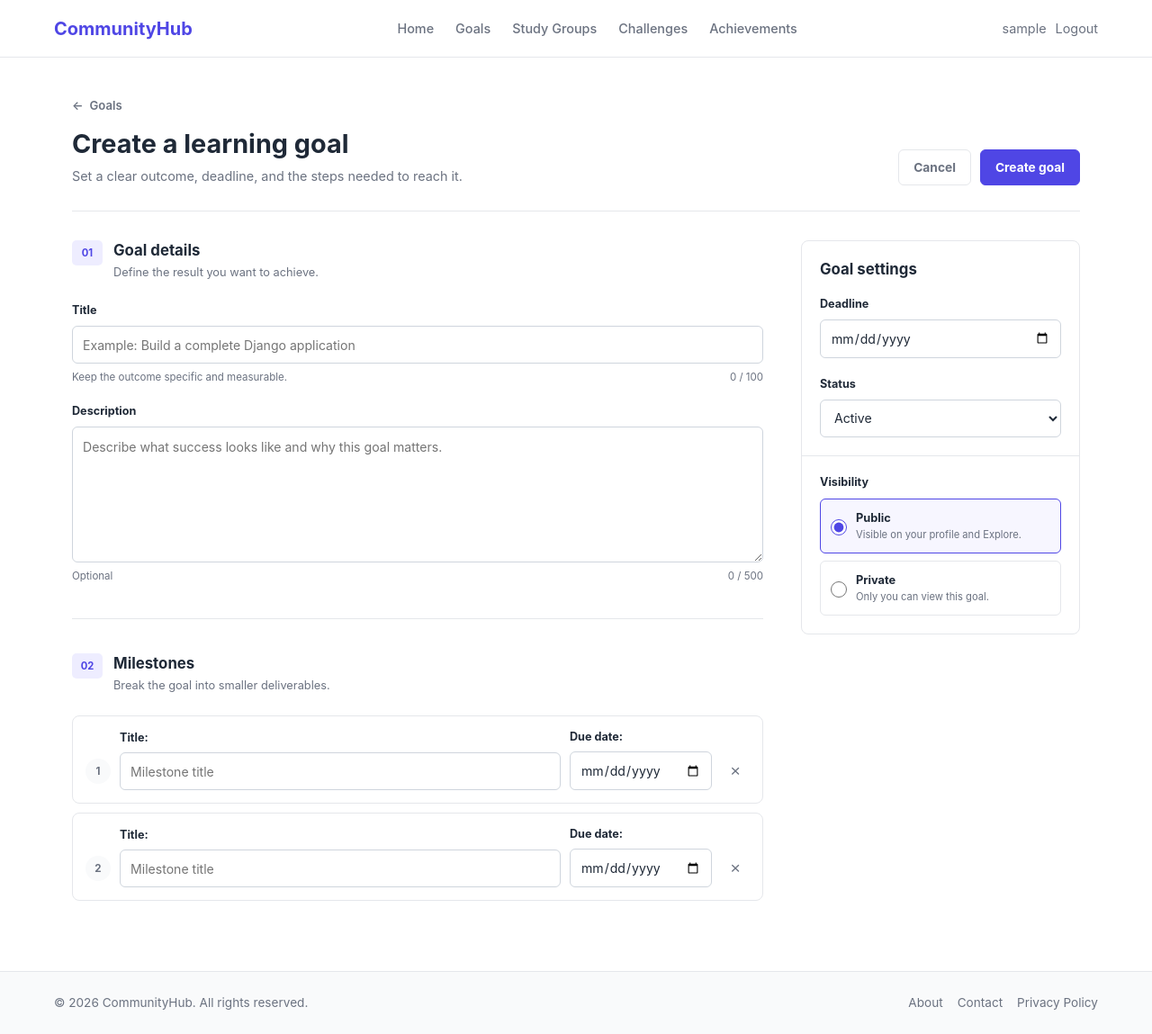
After one commit to arsenibatullin21-web/skillsprint, a Django app: page /create/ in a window 1280 px wide. The commit adds this page. Shown: the whole page at 90% size. Run offline with Django 5.2, Linux system fonts and the light colour scheme; the visitor is signed in with stand-in values (Sample User, id 1).

Commit message:
Goals: create goal logic with new page

```diff
--- a/goals/forms.py
+++ b/goals/forms.py
@@ -0,0 +1,28 @@
+from django import forms
+from django.forms.models import inlineformset_factory
+
+from goals.models import LearningGoals, Milestone
+
+
+class GoalCreateForm(forms.ModelForm):
+
+    class Meta:
+        model = LearningGoals
+        fields = ['title', 'description', 'visibility', 'status','deadline']
+
+
+MilestoneFormSet = inlineformset_factory(
+    parent_model=LearningGoals,
+    model=Milestone,
+    fields=["title", "due_date"],
+    extra=2,
+    can_delete=True,
+    widgets={
+        "title": forms.TextInput(
+            attrs={"placeholder": "Milestone title"}
+        ),
+        "due_date": forms.DateInput(
+            attrs={"type": "date"}
+        ),
+    },
+)
--- a/goals/models.py
+++ b/goals/models.py
@@ -51,7 +51,7 @@ class Milestone(models.Model):
 
 
     class Meta:
-        ordering = ['title']
+        ordering = ['position', 'id']
         db_table = 'milestone'
         verbose_name = 'Milestone'
         verbose_name_plural = 'Milestones'
--- /dev/null
+++ b/goals/static/goals/css/goal_form.css
@@ -0,0 +1,413 @@
+.goal-form-page {
+    max-width: 1120px;
+    margin: 0 auto;
+}
+
+.goal-form-header {
+    display: flex;
+    align-items: flex-end;
+    justify-content: space-between;
+    gap: 28px;
+    padding-bottom: 28px;
+    border-bottom: 1px solid var(--color-border);
+}
+
+.back-link {
+    display: inline-flex;
+    align-items: center;
+    gap: 7px;
+    margin-bottom: 14px;
+    color: var(--color-text-muted);
+    font-size: 0.82rem;
+    font-weight: 600;
+}
+
+.back-link:hover {
+    color: var(--color-primary);
+}
+
+.goal-form-header h1 {
+    font-size: 1.8rem;
+    line-height: 1.25;
+    letter-spacing: 0;
+}
+
+.goal-form-header p {
+    margin-top: 7px;
+    color: var(--color-text-muted);
+    font-size: 0.9rem;
+}
+
+.header-actions,
+.mobile-form-actions {
+    display: flex;
+    align-items: center;
+    gap: 10px;
+}
+
+.primary-action,
+.secondary-action {
+    display: inline-flex;
+    min-height: 40px;
+    align-items: center;
+    justify-content: center;
+    padding: 9px 16px;
+    border-radius: 6px;
+    font: inherit;
+    font-size: 0.86rem;
+    font-weight: 650;
+    cursor: pointer;
+}
+
+.primary-action {
+    border: 1px solid var(--color-primary);
+    background: var(--color-primary);
+    color: #fff;
+}
+
+.primary-action:hover {
+    border-color: var(--color-primary-hover);
+    background: var(--color-primary-hover);
+}
+
+.secondary-action {
+    border: 1px solid var(--color-border);
+    background: var(--color-bg);
+    color: var(--color-text);
+}
+
+.secondary-action:hover {
+    border-color: #c7cdd5;
+    background: var(--color-bg-alt);
+}
+
+.goal-form {
+    display: grid;
+    grid-template-columns: minmax(0, 1fr) 310px;
+    gap: 42px;
+    padding-top: 32px;
+}
+
+.goal-form-main {
+    display: grid;
+    min-width: 0;
+    gap: 38px;
+}
+
+.form-section {
+    padding-bottom: 38px;
+    border-bottom: 1px solid var(--color-border);
+}
+
+.form-section:last-child {
+    border-bottom: 0;
+}
+
+.section-title {
+    display: grid;
+    grid-template-columns: 34px minmax(0, 1fr);
+    gap: 12px;
+    margin-bottom: 24px;
+}
+
+.section-title > span {
+    display: grid;
+    width: 34px;
+    height: 28px;
+    place-items: center;
+    border-radius: 5px;
+    background: #eeedff;
+    color: var(--color-primary);
+    font-size: 0.7rem;
+    font-weight: 750;
+}
+
+.section-title h2,
+.goal-settings h2 {
+    font-size: 1.05rem;
+    line-height: 1.35;
+    letter-spacing: 0;
+}
+
+.section-title p {
+    margin-top: 3px;
+    color: var(--color-text-muted);
+    font-size: 0.8rem;
+}
+
+.field-group {
+    display: grid;
+    gap: 7px;
+    margin-bottom: 20px;
+}
+
+.field-group:last-child {
+    margin-bottom: 0;
+}
+
+.field-group label,
+.milestone-row label,
+.visibility-fieldset legend,
+.progress-setting label {
+    color: var(--color-text);
+    font-size: 0.79rem;
+    font-weight: 650;
+}
+
+.field-group input,
+.field-group textarea,
+.field-group select,
+.milestone-row input {
+    width: 100%;
+    border: 1px solid #cfd5dd;
+    border-radius: 6px;
+    background: var(--color-bg);
+    color: var(--color-text);
+    font: inherit;
+    font-size: 0.88rem;
+}
+
+.field-group input,
+.field-group select,
+.milestone-row input {
+    min-height: 42px;
+    padding: 9px 11px;
+}
+
+.field-group textarea {
+    min-height: 136px;
+    padding: 11px;
+    resize: vertical;
+}
+
+.field-group input:focus,
+.field-group textarea:focus,
+.field-group select:focus,
+.milestone-row input:focus {
+    outline: 2px solid rgb(79 70 229 / 16%);
+    border-color: var(--color-primary);
+}
+
+.field-meta {
+    display: flex;
+    justify-content: space-between;
+    gap: 12px;
+    color: var(--color-text-muted);
+    font-size: 0.72rem;
+}
+
+.milestone-list {
+    display: grid;
+    gap: 10px;
+}
+
+.milestone-row {
+    display: grid;
+    grid-template-columns: 28px minmax(0, 1fr) 158px 32px;
+    align-items: end;
+    gap: 10px;
+    padding: 14px;
+    border: 1px solid var(--color-border);
+    border-radius: 8px;
+}
+
+.milestone-position {
+    display: grid;
+    width: 28px;
+    height: 28px;
+    margin-bottom: 7px;
+    place-items: center;
+    border-radius: 50%;
+    background: var(--color-bg-alt);
+    color: var(--color-text-muted);
+    font-size: 0.72rem;
+    font-weight: 700;
+}
+
+.milestone-field,
+.milestone-date {
+    display: grid;
+    gap: 6px;
+}
+
+.remove-milestone {
+    display: grid;
+    width: 32px;
+    height: 32px;
+    margin-bottom: 5px;
+    place-items: center;
+    border: 0;
+    border-radius: 5px;
+    background: transparent;
+    color: var(--color-text-muted);
+    font-size: 1.2rem;
+    cursor: pointer;
+}
+
+.remove-milestone:hover {
+    background: #fff0ee;
+    color: #b42318;
+}
+
+.add-milestone {
+    display: inline-flex;
+    min-height: 38px;
+    align-items: center;
+    gap: 7px;
+    margin-top: 12px;
+    padding: 8px 11px;
+    border: 1px dashed #b7bec8;
+    border-radius: 6px;
+    background: transparent;
+    color: var(--color-primary);
+    font: inherit;
+    font-size: 0.8rem;
+    font-weight: 650;
+    cursor: pointer;
+}
+
+.add-milestone:hover {
+    border-color: var(--color-primary);
+    background: #f7f6ff;
+}
+
+.goal-settings {
+    display: grid;
+    align-self: start;
+    gap: 0;
+    border: 1px solid var(--color-border);
+    border-radius: 8px;
+    background: var(--color-bg);
+}
+
+.settings-section {
+    padding: 20px;
+    border-bottom: 1px solid var(--color-border);
+}
+
+.settings-section:last-child {
+    border-bottom: 0;
+}
+
+.goal-settings h2 {
+    margin-bottom: 18px;
+}
+
+.visibility-fieldset {
+    display: grid;
+    gap: 8px;
+    border: 0;
+}
+
+.visibility-fieldset legend {
+    margin-bottom: 8px;
+}
+
+.visibility-option {
+    display: grid;
+    grid-template-columns: 18px minmax(0, 1fr);
+    gap: 10px;
+    padding: 11px;
+    border: 1px solid var(--color-border);
+    border-radius: 6px;
+    cursor: pointer;
+}
+
+.visibility-option:has(input:checked) {
+    border-color: var(--color-primary);
+    background: #f7f6ff;
+}
+
+.visibility-option input {
+    margin-top: 3px;
+    accent-color: var(--color-primary);
+}
+
+.visibility-option strong,
+.visibility-option small {
+    display: block;
+}
+
+.visibility-option strong {
+    font-size: 0.8rem;
+}
+
+.visibility-option small {
+    margin-top: 2px;
+    color: var(--color-text-muted);
+    font-size: 0.7rem;
+    line-height: 1.4;
+}
+
+.progress-setting > div {
+    display: flex;
+    align-items: center;
+    justify-content: space-between;
+    gap: 16px;
+    margin-bottom: 10px;
+}
+
+.progress-setting output {
+    color: var(--color-primary);
+    font-size: 0.78rem;
+    font-weight: 700;
+}
+
+.progress-setting input {
+    width: 100%;
+    accent-color: var(--color-primary);
+}
+
+.mobile-form-actions {
+    display: none;
+}
+
+@media (max-width: 860px) {
+    .goal-form {
+        grid-template-columns: 1fr;
+        gap: 30px;
+    }
+
+    .goal-settings {
+        grid-row: 1;
+    }
+}
+
+@media (max-width: 640px) {
+    .goal-form-header {
+        align-items: flex-start;
+        flex-direction: column;
+    }
+
+    .goal-form-header h1 {
+        font-size: 1.5rem;
+    }
+
+    .header-actions {
+        display: none;
+    }
+
+    .goal-form {
+        padding-top: 24px;
+    }
+
+    .milestone-row {
+        grid-template-columns: 28px minmax(0, 1fr) 32px;
+    }
+
+    .milestone-date {
+        grid-column: 2 / -1;
+    }
+
+    .remove-milestone {
+        grid-column: 3;
+        grid-row: 1;
+    }
+
+    .mobile-form-actions {
+        display: grid;
+        grid-template-columns: 1fr 1fr;
+        grid-column: 1;
+        padding-top: 4px;
+    }
+}
--- /dev/null
+++ b/goals/templates/goals/goal_create.html
@@ -0,0 +1,227 @@
+{% extends "base.html" %}
+{% load static %}
+
+{% block title %}Create Goal - CommunityHub{% endblock %}
+
+{% block extra_css %}
+    <link rel="stylesheet" href="{% static 'goals/css/goal_form.css' %}">
+{% endblock %}
+
+{% block content %}
+<div class="goal-form-page">
+    <header class="goal-form-header">
+        <div>
+            <a href="{% url 'goals:my_goals' %}" class="back-link">
+                <span aria-hidden="true">&larr;</span>
+                Goals
+            </a>
+            <h1>Create a learning goal</h1>
+            <p>Set a clear outcome, deadline, and the steps needed to reach it.</p>
+        </div>
+
+        <div class="header-actions">
+            <a href="{% url 'goals:my_goals' %}" class="secondary-action">Cancel</a>
+            <button type="submit" form="goal-form" class="primary-action">
+                Create goal
+            </button>
+        </div>
+    </header>
+
+    <form id="goal-form" class="goal-form" method="post" action="">
+        {% csrf_token %}
+        {{ milestone_formset.management_form }}
+        {% if form.non_field_errors %}
+              <ul class="non-field-errors">
+                    <li>{{ form.non_field_errors }}</li>
+                </ul>
+        {% endif %}
+        <div class="goal-form-main">
+            <section class="form-section">
+                <div class="section-title">
+                    <span>01</span>
+                    <div>
+                        <h2>Goal details</h2>
+                        <p>Define the result you want to achieve.</p>
+                    </div>
+                </div>
+
+                <div class="field-group">
+                    <label for="id_title">Title</label>
+                    <input
+                        id="id_title"
+                        name="{{ form.title.name }}"
+                        type="text"
+                        value="{{ form.title.value|default_if_none:'' }}"
+                        maxlength="100"
+                        placeholder="Example: Build a complete Django application"
+                    >
+                    <div class="field-meta">
+                        <span>Keep the outcome specific and measurable.</span>
+                        <span>0 / 100</span>
+                    </div>
+                    {% if form.title.errors %}
+                        <span class="field-error">{{ form.title.errors.0 }}</span>
+                    {% endif %}
+                </div>
+
+                <div class="field-group">
+                    <label for="id_description">Description</label>
+                    <textarea
+                        id="id_description"
+                        name="{{ form.description.name }}"
+                        rows="6"
+                        maxlength="500"
+
+                        placeholder="Describe what success looks like and why this goal matters."
+                    >{{ form.description.value|default_if_none:'' }}</textarea>
+                    <div class="field-meta">
+                        <span>Optional</span>
+                        <span>0 / 500</span>
+                    </div>
+                      {% if form.description.errors %}
+                        <span class="field-error">{{ form.description.errors.0 }}</span>
+                    {% endif %}
+                </div>
+            </section>
+
+            <section class="form-section">
+                <div class="section-title">
+                    <span>02</span>
+                    <div>
+                        <h2>Milestones</h2>
+                        <p>Break the goal into smaller deliverables.</p>
+                    </div>
+                </div>
+
+               <div id="milestone-list" class="milestone-list">
+                {{ milestone_formset.non_form_errors }}
+
+                {% for milestone_form in milestone_formset %}
+                    <div class="milestone-row">
+                        {% for hidden_field in milestone_form.hidden_fields %}
+                            {{ hidden_field }}
+                        {% endfor %}
+
+                        <span class="milestone-position">
+                            {{ forloop.counter }}
+                        </span>
+                        <div class="milestone-field">
+                            {{ milestone_form.title.label_tag }}
+                            {{ milestone_form.title }}
+                            {{ milestone_form.title.errors }}
+                        </div>
+
+                        <div class="milestone-date">
+                            {{ milestone_form.due_date.label_tag }}
+                            {{ milestone_form.due_date }}
+                            {{ milestone_form.due_date.errors }}
+                        </div>
+
+                        <span hidden>
+                            {{ milestone_form.DELETE }}
+                        </span>
+
+                        <button
+                            type="button"
+                            class="remove-milestone"
+                            aria-label="Remove milestone"
+                        >
+                            &times;
+                        </button>
+                    </div>
+                {% endfor %}
+            </div>
+{##}
+{#                <button type="button" class="add-milestone">#}
+{#                    <span aria-hidden="true">+</span>#}
+{#                    Add milestone#}
+{#                </button>#}
+            </section>
+        </div>
+
+        <aside class="goal-settings">
+            <section class="settings-section">
+                <h2>Goal settings</h2>
+
+                <div class="field-group">
+                    <label for="id_deadline">Deadline</label>
+                    <input id="id_deadline" name="{{ form.deadline.name }}" type="date"  value="{{ form.deadline.value|default_if_none:'' }}">
+                </div>
+                  {% if form.deadline.errors %}
+                        <span class="field-error">{{ form.deadline.errors.0 }}</span>
+                    {% endif %}
+
+                <div class="field-group">
+                    <label for="id_status">Status</label>
+                    <select id="id_status" name="{{ form.status.name }}">
+                        <option value="active" selected>Active</option>
+                        <option value="paused">Paused</option>
+                    </select>
+                      {% if form.status.errors %}
+                        <span class="field-error">{{ form.status.errors.0 }}</span>
+                    {% endif %}
+                </div>
+            </section>
+
+            <section class="settings-section">
+                <fieldset class="visibility-fieldset">
+                    <legend>Visibility</legend>
+
+                    <label class="visibility-option">
+                        <input type="radio" name="{{ form.visibility.name }}" value="public" checked>
+                        <span>
+                            <strong>Public</strong>
+                            <small>Visible on your profile and Explore.</small>
+                        </span>
+                    </label>
+
+                    <label class="visibility-option">
+                        <input type="radio" name="{{ form.visibility.name }}" value="private">
+                        <span>
+                            <strong>Private</strong>
+                            <small>Only you can view this goal.</small>
+                        </span>
+                    </label>
+                         {% if form.visibility.errors %}
+                            <span class="field-error">{{ form.visibility.errors.0 }}</span>
+                        {% endif %}
+                </fieldset>
+            </section>
+        </aside>
+
+        <div class="mobile-form-actions">
+            <a href="{% url 'goals:my_goals' %}" class="secondary-action">Cancel</a>
+            <button type="submit" class="primary-action">Create goal</button>
+        </div>
+    </form>
+</div>
+    <script>
+    const milestoneList = document.querySelector("#milestone-list");
+
+    milestoneList.addEventListener("click", (event) => {
+        const removeButton = event.target.closest(".remove-milestone");
+
+        if (!removeButton) {
+            return;
+        }
+
+        const row = removeButton.closest(".milestone-row");
+        const deleteInput = row.querySelector(
+            'input[name$="-DELETE"]'
+        );
+
+        deleteInput.checked = true;
+        row.hidden = true;
+
+        const visibleRows = milestoneList.querySelectorAll(
+            ".milestone-row:not([hidden])"
+        );
+
+        visibleRows.forEach((visibleRow, index) => {
+            visibleRow.querySelector(
+                ".milestone-position"
+            ).textContent = index + 1;
+        });
+    });
+</script>
+{% endblock %}
--- a/goals/templates/goals/home.html
+++ b/goals/templates/goals/home.html
@@ -16,7 +16,7 @@
             <p class="dashboard-summary">Keep your learning moving with one meaningful step today.</p>
         </div>
         {% if goals %}
-        <a href="#" class="dashboard-primary-action">
+        <a href="{% url 'goals:create' %}" class="dashboard-primary-action">
             <span aria-hidden="true">+</span>
             New goal
         </a>
@@ -188,7 +188,7 @@
     </div>
     {% else %}
         <h3>You don't have any goals</h3>
-        <a href="#" class="dashboard-primary-action">
+        <a href="{% url 'goals:create' %}" class="dashboard-primary-action">
             <span aria-hidden="true">+</span>
             New goal
         </a>
--- a/goals/urls.py
+++ b/goals/urls.py
@@ -5,4 +5,5 @@ app_name = 'goals'
 
 urlpatterns = [
     path('', views.MyGoalsView.as_view(), name='my_goals'),
+    path('create/', views.CreateGoalView.as_view(), name='create')
 ]
--- a/goals/views.py
+++ b/goals/views.py
@@ -1,10 +1,16 @@
 from datetime import timedelta
 
+from django.contrib.auth.mixins import LoginRequiredMixin
+from django.db import transaction
 from django.db.models import Avg, Count, Q
+from django.http import HttpResponseRedirect
+from django.template.context_processors import request
 from django.utils import timezone
 
-from django.views.generic import ListView
+from django.views.generic import ListView, CreateView
+from django.urls import reverse_lazy
 
+from goals.forms import GoalCreateForm, MilestoneFormSet
 from goals.models import LearningGoals, ProgressEntry
 
 
@@ -80,3 +86,45 @@ class MyGoalsView(ListView):
                 ),
             )
         )
+
+class CreateGoalView(LoginRequiredMixin,CreateView):
+    model = LearningGoals
+    template_name = 'goals/goal_create.html'
+    success_url = reverse_lazy('goals:my_goals')
+    form_class = GoalCreateForm
+
+    def get_context_data(self, **kwargs):
+        context = super().get_context_data(**kwargs)
+
+        context['milestone_formset'] = MilestoneFormSet(
+            self.request.POST or None,
+            prefix="milestones",
+            instance=self.object,
+        )
+        return context
+
+
+    def form_valid(self, form):
+        milestone_formset = MilestoneFormSet(
+            data=self.request.POST,
+            instance=self.object,
+            prefix="milestones",
+        )
+
+        if not milestone_formset.is_valid():
+            return self.form_invalid(form)
+
+        with transaction.atomic():
+            self.object = form.save(commit=False)
+            self.object.owner = self.request.user
+            self.object.save()
+
+            milestone_formset.instance = self.object
+            milestones = milestone_formset.save(commit=False)
+
+            for position, milestone in enumerate(milestones, start=1):
+                milestone.goal = self.object
+                milestone.position = position
+                milestone.save()
+
+        return HttpResponseRedirect(self.get_success_url())
```
Also changed, not shown: goals/migrations/0002_alter_milestone_options.py (added).
